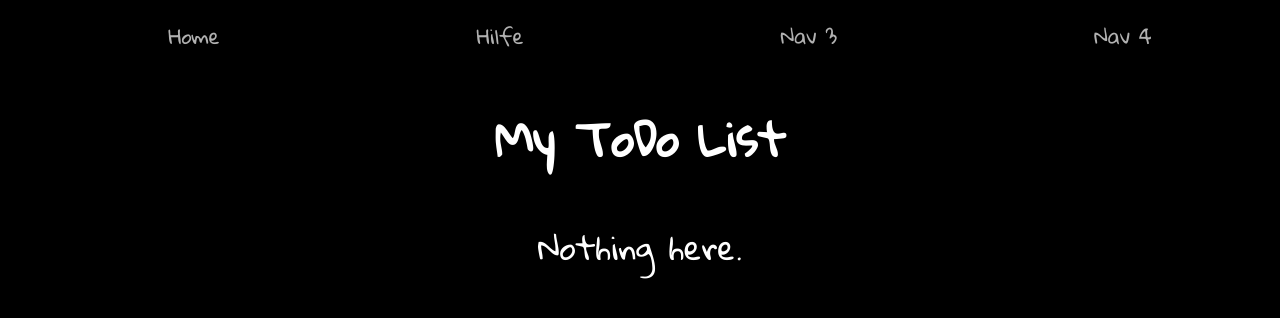
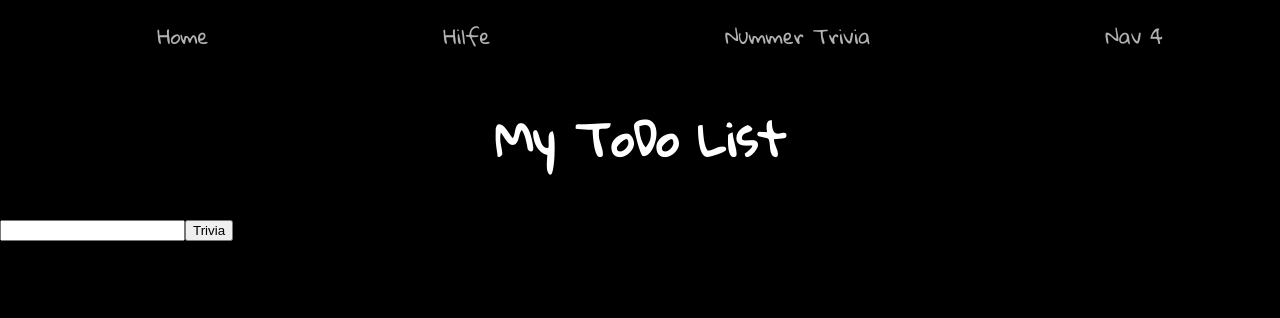
Before and after one commit to TunHuang/react_todo_list, a React (Create React App) app: page /trivia in a window 1280 px wide. Shown: the top 318 px of the page. Built offline with nearby package versions, Linux system fonts and the light colour scheme.

Commit message:
nummertrivia-api hinzugefügt, noch ohne Fehlerbehandlung und Styling

```diff
--- a/src/App.js
+++ b/src/App.js
@@ -13,6 +13,7 @@ import InputTask from './components/InputTask';
 import PropTypes from 'prop-types';
 import { connect } from 'react-redux';
 import { aufgabenLaden } from './thunks/thunks';
+import NumberTrivia from './components/NumberTrivia';
 
 class App extends React.Component {
   componentDidMount() {
@@ -35,6 +36,9 @@ class App extends React.Component {
                 <InputTask />
                 <List />
               </Route>
+              <Route path="/trivia">
+                <NumberTrivia />
+              </Route>
               <Route path="*">
                 <NoMatch />
               </Route>
--- a/src/actions/actions.js
+++ b/src/actions/actions.js
@@ -1,6 +1,8 @@
 export const AUFGABE_HINZUFUEGEN = 'AUFGABE_HINZUFUEGEN';
 export const LOESCHE_EINTRAG = 'LOESCHE_EINTRAG';
 export const AUFGABEN_LADEN = 'AUFGABEN_LADEN';
+export const NUMMERTRIVIA_HOLEN = 'NUMMERTRIVIA_HOLEN';
+export const NUMMERTRIVIA_FEHLER = 'NUMMERTRIVIA_FEHLER';
 
 export const actionAufgabeHinzufuegen = aufgabe => ({
   type: AUFGABE_HINZUFUEGEN,
@@ -16,3 +18,13 @@ export const actionAufgabenLaden = aufgaben => ({
   type: AUFGABEN_LADEN,
   payload: aufgaben
 });
+
+export const actionNummerTriviaHolen = trivia => ({
+  type: NUMMERTRIVIA_HOLEN,
+  payload: trivia
+});
+
+export const actionNummerTriviaFehler = fehler => ({
+  type: NUMMERTRIVIA_FEHLER,
+  payload: fehler
+});
--- a/src/components/Navbar.js
+++ b/src/components/Navbar.js
@@ -12,7 +12,7 @@ const Navbar = () => {
         <Link to="/hilfe">Hilfe</Link>
       </li>
       <li>
-        <Link to="/nav3">Nav 3</Link>
+        <Link to="/trivia">Nummer Trivia</Link>
       </li>
       <li>
         <Link to="/nav4">Nav 4</Link>
--- /dev/null
+++ b/src/components/NumberTrivia.js
@@ -0,0 +1,47 @@
+import React from 'react';
+import { connect } from 'react-redux';
+import { nummerTriviaHolen } from '../thunks/thunks'
+
+class NumberTrivia extends React.Component {
+  constructor(props) {
+    super(props);
+    this.state = {
+      inputNumber: ''
+    };
+    this.handleChange = this.handleChange.bind(this);
+  }
+  handleChange(event) {
+    this.setState({inputNumber: event.target.value});
+  }
+  render() {
+    return (
+      <section className="number-trivia">
+        <input
+          type="text"
+          name="number-input"
+          id="number-input"
+          onChange={this.handleChange}
+          value={this.state.inputNumber}
+        />
+        <button
+          className="send-number"
+          onClick={() => {
+            this.props.nummerTriviaHolen(this.state.inputNumber);
+            this.setState({inputNumber: ''})
+          }}
+        >
+          Trivia
+        </button>
+        <p>{this.props.trivia}</p>
+      </section>
+    )
+  }
+};
+
+const MapStateToProps = state => ({
+  trivia: state.trivia,
+  error: state.error,
+  cause: state.cause
+});
+
+export default connect(MapStateToProps, {nummerTriviaHolen})(NumberTrivia);
--- a/src/reducers/reducer.js
+++ b/src/reducers/reducer.js
@@ -1,11 +1,16 @@
 import {
   AUFGABE_HINZUFUEGEN,
   LOESCHE_EINTRAG,
-  AUFGABEN_LADEN
+  AUFGABEN_LADEN,
+  NUMMERTRIVIA_HOLEN,
+  NUMMERTRIVIA_FEHLER
 } from '../actions/actions';
 
 const initialState = {
-  aufgaben: []
+  aufgaben: [],
+  trivia: '',
+  error: false,
+  cause: ''
 };
 
 export default function reducer (state = initialState, action) {
@@ -19,6 +24,20 @@ export default function reducer (state = initialState, action) {
       ]};
     case AUFGABEN_LADEN:
       return {...state, aufgaben: action.payload};
+    case NUMMERTRIVIA_HOLEN:
+      return {
+        ...state,
+        trivia: action.payload,
+        error: false,
+        cause: ''
+      };
+    case NUMMERTRIVIA_FEHLER:
+      return {
+        ...state,
+        trivia: '',
+        error: true,
+        cause: action.payload
+      }
     default:
       return state;
   }
--- a/src/thunks/thunks.js
+++ b/src/thunks/thunks.js
@@ -1,7 +1,9 @@
 import {
   actionAufgabeHinzufuegen,
   actionLoescheEintrag,
-  actionAufgabenLaden
+  actionAufgabenLaden,
+  actionNummerTriviaHolen,
+  actionNummerTriviaFehler
 } from '../actions/actions';
 
 export const aufgabeHinzufuegen = aufgabe => dispatch => dispatch(actionAufgabeHinzufuegen(aufgabe));
@@ -9,3 +11,14 @@ export const aufgabeHinzufuegen = aufgabe => dispatch => dispatch(actionAufgabeH
 export const loescheEintrag = index => dispatch => dispatch(actionLoescheEintrag(index));
 
 export const aufgabenLaden = aufgaben => dispatch => dispatch(actionAufgabenLaden(aufgaben));
+
+export const nummerTriviaHolen = nummer => dispatch => {
+  const apiUrl = "http://numbersapi.com/" + nummer;
+  console.log("URL ist:", apiUrl);
+  window.fetch(apiUrl).then(response => {
+    response.text().then(trivia => {
+      console.log("Trivia ist:", trivia);
+      dispatch(actionNummerTriviaHolen(trivia))
+    });
+  })
+};
```
